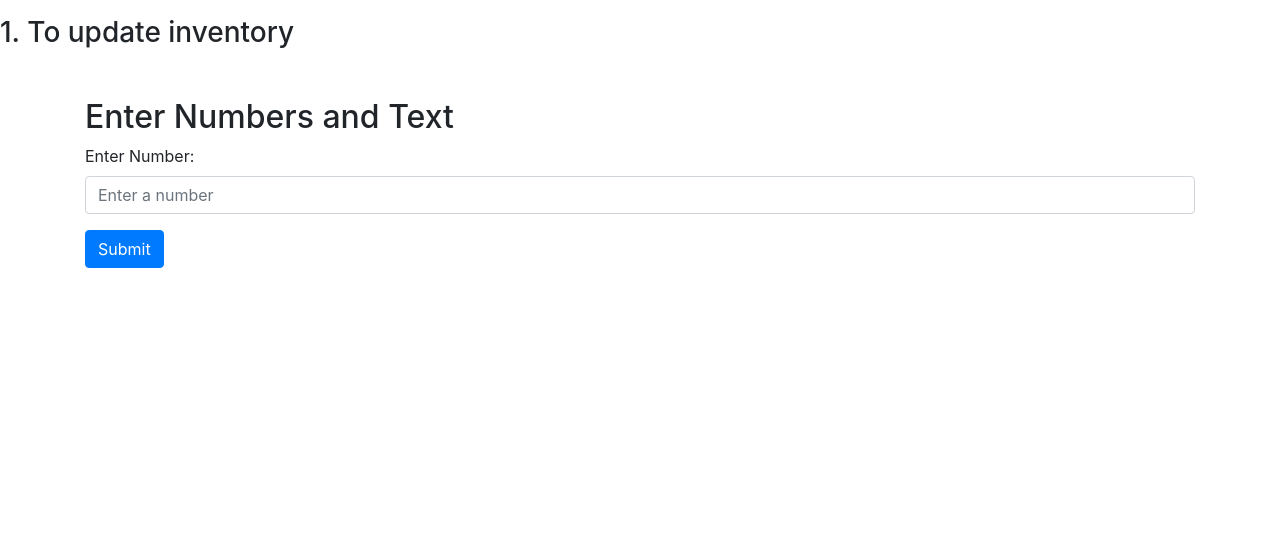
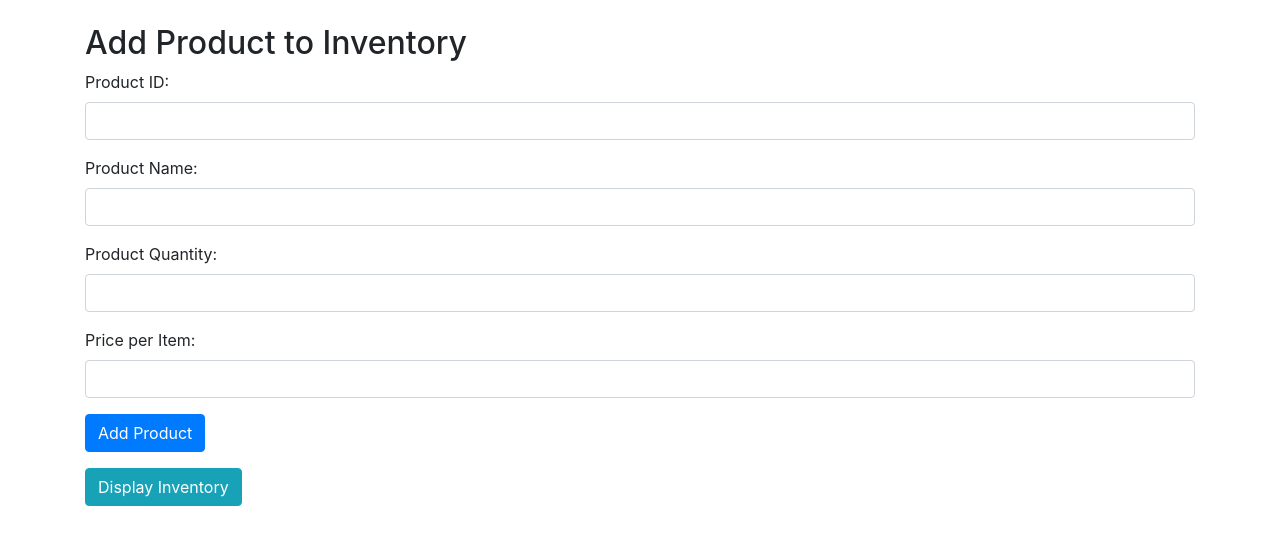
Before and after one commit to Gojo1729/Hashkey-encryption, a FastAPI app: page / in a window 1280 px wide. Shown: the top 545 px of the page. Run offline with FastAPI, Linux system fonts and the light colour scheme; some libraries are stand-ins or nearby versions.

Commit message:
Adding and displaying inventory

```diff
--- a/merchant/merchant_server.py
+++ b/merchant/merchant_server.py
@@ -13,6 +13,8 @@ from DH import DiffieHellman
 from typing import Dict, Tuple
 from random import randint
 import pandas as pd
+from fastapi.responses import RedirectResponse
+import starlette.status as status
 
 # broker_public_key = "../bro_pub.pem"
 # merchant_private_key = "../mer_pri.pem"
@@ -35,6 +37,19 @@ ENCODING_TYPE = "latin1"
 class CustomerInput(BaseModel):
     action_number: int
     enc_data: bytes
+
+
+class ProductInfo(BaseModel):
+    prod_id: int
+    quantity: int
+    price_per_item: float
+    name: str
+
+
+class MyState:
+    def __init__(self):
+        self.inventory = {}
+        self.display_form = []
 
 
 class BrokerState:
@@ -73,28 +88,37 @@ class CustomerState:
         self.dh_session_key = None
         self.prods = {}
         self.payment = 0
-        self.Inventory = {
-            1: {"PID": 1, "Quantity": 5, "Name": "Watch", "Price": "$300"},
-            2: {"PID": 2, "Quantity": 4, "Name": "IPAD", "Price": "$300"},
-            3: {"PID": 3, "Quantity": 4, "Name": "MAC", "Price": "$300"},
-            4: {"PID": 4, "Quantity": 2, "Name": "AIRTAG", "Price": "$300"},
-            5: {"PID": 5, "Quantity": 1, "Name": "AIRPODS", "Price": "$300"},
-            6: {"PID": 6, "Quantity": 0, "Name": "Apple TV", "Price": "$300"},
-        }
+        # self.inventory = {
+        #     1: {"PID": 1, "Quantity": 5, "Name": "Watch", "Price": "$300"},
+        #     2: {"PID": 2, "Quantity": 4, "Name": "IPAD", "Price": "$300"},
+        #     3: {"PID": 3, "Quantity": 4, "Name": "MAC", "Price": "$300"},
+        #     4: {"PID": 4, "Quantity": 2, "Name": "AIRTAG", "Price": "$300"},
+        #     5: {"PID": 5, "Quantity": 1, "Name": "AIRPODS", "Price": "$300"},
+        #     6: {"PID": 6, "Quantity": 0, "Name": "Apple TV", "Price": "$300"},
+        # }
 
 
 # Create an instance of the FastAPI class
 app = FastAPI()
 broker_state = BrokerState()
+mystate = MyState()
 # rid, customer state mapping
 customers: Dict[str, CustomerState] = {}
 templates = Jinja2Templates(directory="templates")
 
 
 # Define a simple endpoint
-@app.get("/", response_class=HTMLResponse)
+@app.get("/", response_class=HTMLResponse, name="index")
 async def read_root(request: Request):
     return templates.TemplateResponse("index.html", {"request": request})
+
+
+@app.get("/inventory", response_class=HTMLResponse)
+async def display_inventory(request: Request):
+    return templates.TemplateResponse(
+        "display_inventory.html",
+        {"request": request, "products_info": mystate.display_form},
+    )
 
 
 def unpack_message(json_message: dict) -> Tuple[bytes, bytes]:
@@ -180,13 +204,31 @@ def Send_Msg_MB(broker_dec_msg):
         print("Message Sent (Encrypted Format): ", message_wrapper)
 
 
-@app.post("/handleinput")
-async def handle_input(action_number: int = Form(...)):
-    print(f"Sending request to broker {action_number}")
+# Add product
+@app.post("/add_new_product")
+async def handle_input(
+    request: Request,
+    prod_id: int = Form(...),
+    name: str = Form(...),
+    quantity: int = Form(...),
+    price_per_item: float = Form(...),
+):
+    redirect_url = request.url_for("index")
+    new_product = ProductInfo(
+        prod_id=prod_id, name=name, quantity=quantity, price_per_item=price_per_item
+    )
+    # product = ProductInfo(prod_id, quantity, price_per_item, name)
+    print(f"Product inventory  before {mystate.inventory}")
+    print(f"Adding new product {new_product}")
+    existing_product = mystate.inventory.get(new_product.prod_id)
+    if existing_product is None:
+        mystate.inventory[prod_id] = new_product.model_dump()
+    else:
+        mystate.inventory[existing_product["prod_id"]] = new_product.model_dump()
 
-    # Add products
-    if action_number == 1:
-        pass
+    mystate.display_form = list(mystate.inventory.values())
+    print(f"Product inventory after {mystate.inventory}")
+    return RedirectResponse(redirect_url, status_code=status.HTTP_303_SEE_OTHER)
 
 
 # region dh api
@@ -350,7 +392,7 @@ def handle_message(customer_payload, rid):
         cust: CustomerState = customers.get(rid)
         customer_payload = {
             "TIMESTAMP": str(datetime.now()),
-            "PRODUCTS": cust.Inventory,
+            "PRODUCTS": mystate.inventory,
         }
         broker_payload = {
             "TYPE": "TO_CUSTOMER",
@@ -376,7 +418,7 @@ def handle_message(customer_payload, rid):
         prods = cust.prods = {}
         Not_Available = {}
         for i in Products:
-            for k in cust.Inventory.values():
+            for k in mystate.inventory.values():
                 if int(i) == k["PID"]:
                     if int(Products[i]) <= k["Quantity"]:
                         prods["PRODUCT" + i] = {
@@ -455,7 +497,7 @@ def handle_message(customer_payload, rid):
                 "Name": i["Name"],
                 "State": "Purchased",
             }
-            cust.Inventory[i["PID"]]["Quantity"] = cust.Inventory[i["PID"]][
+            mystate.inventory[i["PID"]]["Quantity"] = mystate.inventory[i["PID"]][
                 "Quantity"
             ] - int(cust.prods["PRODUCT" + str(i["PID"])]["Quantity"])
         broker_payload = {
@@ -482,7 +524,7 @@ def handle_message(customer_payload, rid):
             )
             message_broker(enc_payload)
             print("Updated Inventory after the purchase: \n")
-            print(pd.DataFrame(cust.Inventory.values()))
+            print(pd.DataFrame(mystate.inventory.values()))
 
 
 def take_action_for_customer(payload, rid, enc_type):
--- a/merchant/templates/index.html
+++ b/merchant/templates/index.html
@@ -2,42 +2,73 @@
 <html lang="en">
   <head>
     <meta charset="UTF-8" />
-    <meta name="viewport" content="width=device-width, initial-scale=1.0" />
+    <meta
+      name="viewport"
+      content="width=device-width, initial-scale=1, shrink-to-fit=no"
+    />
     <link
       rel="stylesheet"
       href="https://stackpath.bootstrapcdn.com/bootstrap/4.5.2/css/bootstrap.min.css"
     />
-    <title>Customer Page</title>
+    <title>Add Product to Inventory</title>
   </head>
   <body>
-    <p>
-      <h3>1. To update inventory</h3>
-
-    </p>
-    <div class="container mt-5">
-      <h2>Enter Numbers and Text</h2>
-      <form action="/handleinput" method="post" enctype="multipart/form-data">
+    <div class="container mt-4">
+      <h2>Add Product to Inventory</h2>
+      <form
+        action="/add_new_product"
+        method="post"
+        enctype="multipart/form-data"
+      >
         <div class="form-group">
-          <label for="action_number">Enter Number:</label>
+          <label for="prod_id">Product ID:</label>
           <input
             type="number"
             class="form-control"
-            id="action_number"
-            name="action_number"
-            placeholder="Enter a number"
+            id="prod_id"
+            name="prod_id"
+            required
           />
         </div>
-        <!-- <div class="form-group">
-          <label for="number_input">Enter Text:</label>
+        <div class="form-group">
+          <label for="name">Product Name:</label>
           <input
             type="text"
             class="form-control"
-            id="text_input"
-            placeholder="Enter text"
+            id="name"
+            name="name"
+            required
           />
-        </div> -->
-        <button type="submit" class="btn btn-primary">Submit</button>
+        </div>
+        <div class="form-group">
+          <label for="quantity">Product Quantity:</label>
+          <input
+            type="number"
+            class="form-control"
+            id="quantity"
+            name="quantity"
+            required
+          />
+        </div>
+        <div class="form-group">
+          <label for="price_per_item">Price per Item:</label>
+          <input
+            type="number"
+            step="1"
+            class="form-control"
+            id="price_per_item"
+            name="price_per_item"
+            required
+          />
+        </div>
+        <button type="submit" class="btn btn-primary">Add Product</button>
       </form>
+
+      <a href="/inventory" class="btn btn-info mt-3">Display Inventory</a>
     </div>
+
+    <script src="https://code.jquery.com/jquery-3.5.1.slim.min.js"></script>
+    <script src="https://cdn.jsdelivr.net/npm/@popperjs/core@2.9.2/dist/umd/popper.min.js"></script>
+    <script src="https://stackpath.bootstrapcdn.com/bootstrap/4.5.2/js/bootstrap.min.js"></script>
   </body>
 </html>
```
Also changed, not shown: merchant/templates/display_inventory.html (added, +27 -0 lines).
